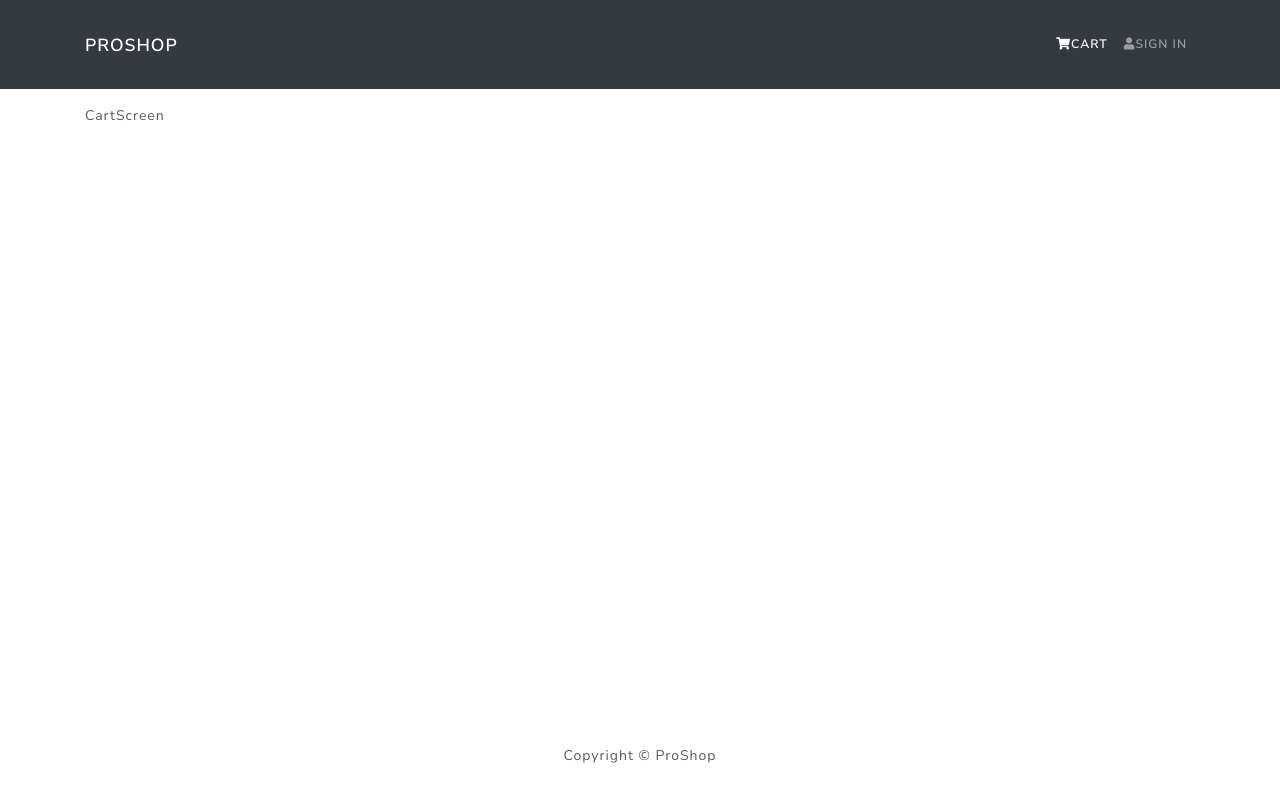
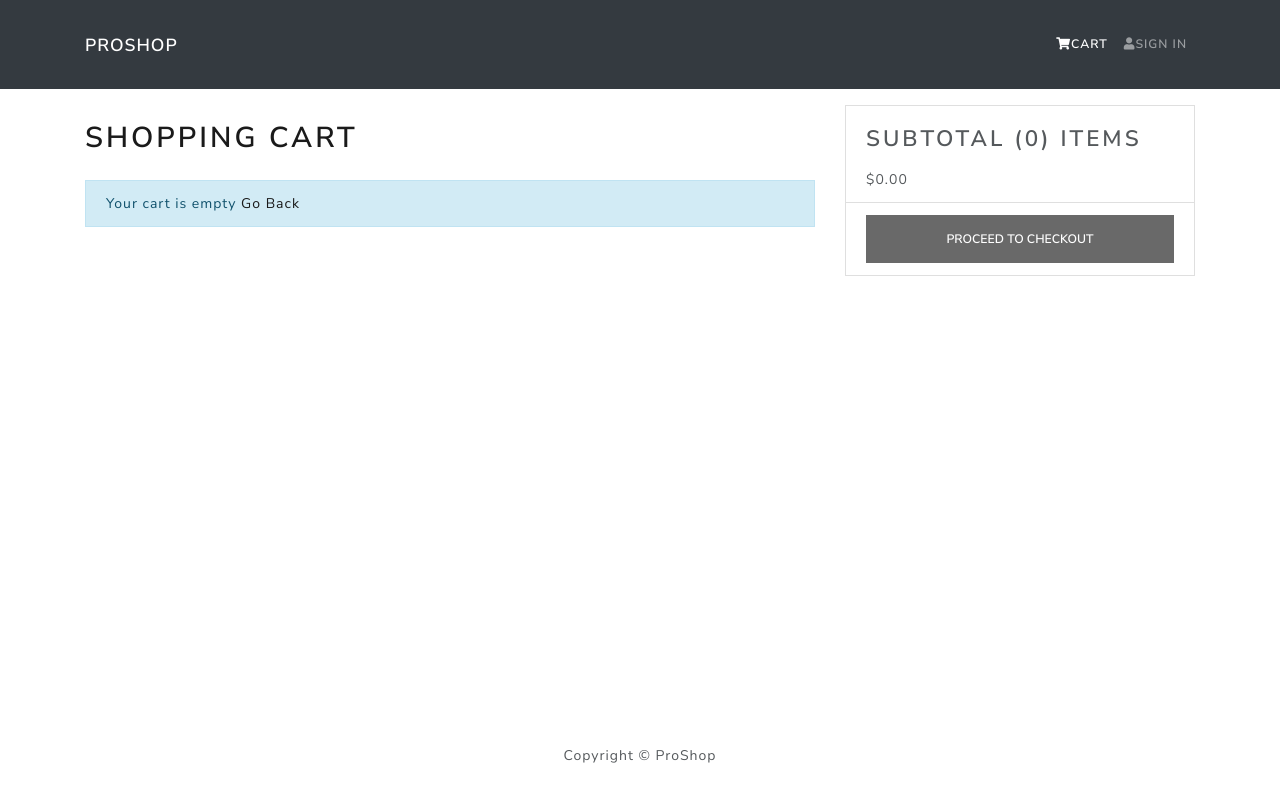
Before and after one commit to baher-zakhary/proshop_mern, a React (Create React App) app in the folder frontend/: page /cart in a window 1280 px wide. Built offline with nearby package versions, Linux system fonts and the light colour scheme.

Commit message:
- Completed cart screen - Some fixes

```diff
--- a/frontend/src/actions/cartActions.js
+++ b/frontend/src/actions/cartActions.js
@@ -2,7 +2,7 @@ import axios from 'axios'
 import { cartActionTypes } from '../constants/actionTypes/cartActionTypes'
 
 export const addToCart = (id, quantity) => async (dispatch, getState) => {
-    const { data } = await axios.get(`v1/api/products/${id}`)
+    const { data } = await axios.get(`/v1/api/products/${id}`)
 
     dispatch({
         type: cartActionTypes.CART_ADD_ITEM,
@@ -14,3 +14,12 @@ export const addToCart = (id, quantity) => async (dispatch, getState) => {
 
     localStorage.setItem('cartItems', JSON.stringify(getState().cart.cartItems))
 }
+
+export const removeFromCart = (id) => async (dispatch, getState) => {
+    dispatch({
+        type: cartActionTypes.CART_REMOVE_ITEM,
+        payload: id
+    })
+
+    localStorage.setItem('cartItems', JSON.stringify(getState().cart.cartItems))
+}
--- a/frontend/src/index.css
+++ b/frontend/src/index.css
@@ -6,6 +6,16 @@ h3 {
   padding: 1rem 0;
 }
 
+h1 {
+  font-size: 1.8rem;
+  padding: 1rem 0;
+}
+
+h2 {
+  font-size: 1.4rem;
+  padding: 0.5rem 0;
+}
+
 .rating span {
   margin: 0.1rem;
 }
--- a/frontend/src/reducers/cartReducers.js
+++ b/frontend/src/reducers/cartReducers.js
@@ -1,10 +1,10 @@
 import { cartActionTypes } from "../constants/actionTypes/cartActionTypes";
 
 export const cartReducer = (state = { cartItems: [] }, action) => {
-    switch (state.type) {
+    switch (action.type) {
         case cartActionTypes.CART_ADD_ITEM:
             const itemToAdd = action.payload
-            const indexFound = state.cartItems.findIndex(item => item.product === itemToAdd.product);
+            const indexFound = state.cartItems.findIndex(item => item._id === itemToAdd._id);
             if (indexFound !== -1) {
                 const newCartItems = [...state.cartItems]
                 newCartItems.splice(indexFound, 1, itemToAdd)
@@ -18,6 +18,12 @@ export const cartReducer = (state = { cartItems: [] }, action) => {
                     cartItems: [...state.cartItems, itemToAdd]
                 }
             }
+        case cartActionTypes.CART_REMOVE_ITEM:
+            const itemToRemoveId = action.payload
+            return {
+                ...state,
+                cartItems: state.cartItems.filter(item => item._id !== itemToRemoveId)
+        }
         default:
             return state
     }
--- a/frontend/src/screens/CartScreen.js
+++ b/frontend/src/screens/CartScreen.js
@@ -1,9 +1,134 @@
-import React from 'react'
+import React, { useEffect } from "react";
+import { Link, useNavigate, useParams, useSearchParams } from "react-router-dom";
+import { useDispatch, useSelector } from "react-redux";
+import {
+  Row,
+  Col,
+  ListGroup,
+  Image,
+  Form,
+  Button,
+  Card,
+} from "react-bootstrap";
+import Message from "../components/Message";
+import { addToCart, removeFromCart } from "../actions/cartActions";
 
 const CartScreen = () => {
+  const { id: productId } = useParams();
+  const [searchParams] = useSearchParams();
+  const quantity = searchParams.get("quantity");
+
+  const dispatch = useDispatch();
+  const navigate = useNavigate();
+
+  const cart = useSelector((state) => state.cart);
+  const { cartItems } = cart;
+
+  useEffect(() => {
+    if (productId) {
+      dispatch(addToCart(productId, quantity));
+    }
+  }, [dispatch, productId, quantity]);
+
+  const removeFromCartHandler = (id) => {
+    dispatch(removeFromCart(id))
+  };
+
+  const getTotalQuantities = () => {
+    return cartItems.reduce(
+      (accumulator, currentItem) => accumulator + Number(currentItem.quantity),
+      0
+    );
+  };
+
+  const getSubTotal = () => {
+    return cartItems
+      .reduce(
+        (accumulator, currentItem) =>
+          accumulator + Number(currentItem.quantity) * currentItem.price,
+        0
+      )
+      .toFixed(2);
+  };
+
+  const checkoutHandler = () => {
+    navigate('/login?redirect=shipping')
+  }
+
   return (
-    <div>CartScreen</div>
-  )
-}
+    <Row>
+      <Col md={8}>
+        <h1>Shopping Cart</h1>
+        {cartItems.length === 0 ? (
+          <Message>
+            Your cart is empty <Link to="/">Go Back</Link>
+          </Message>
+        ) : (
+          <ListGroup variant="flush">
+            {cartItems.map((item) => (
+              <ListGroup.Item key={item._id}>
+                <Row>
+                  <Col md={2}>
+                    <Image src={item.image} alt={item.name} fluid rounded />
+                  </Col>
+                  <Col md={3}>
+                    <Link to={`/product/${item._id}`}>{item.name}</Link>
+                  </Col>
+                  <Col md={2}>${item.price}</Col>
+                  <Col md={2}>
+                    <Form.Control
+                      as="select"
+                      value={item.quantity}
+                      onChange={(e) =>
+                        dispatch(addToCart(item._id, Number(e.target.value)))
+                      }
+                    >
+                      {[...Array(item.countInStock).keys()].map((index) => {
+                        const count = index + 1;
+                        return (
+                          <option key={count} value={count}>
+                            {count}
+                          </option>
+                        );
+                      })}
+                    </Form.Control>
+                  </Col>
+                  <Col md={2}>
+                    <Button
+                      type="button"
+                      variant
+                      onClick={() => removeFromCartHandler(item._id)}
+                    >
+                      <i className="fas fa-trash"></i>
+                    </Button>
+                  </Col>
+                </Row>
+              </ListGroup.Item>
+            ))}
+          </ListGroup>
+        )}
+      </Col>
+      <Col md={4}>
+        <Card>
+          <ListGroup variant="flush">
+            <ListGroup.Item>
+              <h2>Subtotal ({getTotalQuantities()}) items</h2> ${getSubTotal()}
+            </ListGroup.Item>
+            <ListGroup.Item>
+              <Button
+                type="button"
+                className="btn-block"
+                disabled={cartItems.length === 0}
+                onClick={checkoutHandler}
+              >
+                Proceed to checkout
+              </Button>
+            </ListGroup.Item>
+          </ListGroup>
+        </Card>
+      </Col>
+    </Row>
+  );
+};
 
-export default CartScreen
+export default CartScreen;
--- a/frontend/src/screens/ProductScreen.js
+++ b/frontend/src/screens/ProductScreen.js
@@ -7,7 +7,7 @@ import { listProductDetails } from "../actions/productActions";
 import Loader from "../components/Loader";
 import Message from "../components/Message";
 
-const ProductScreen = ({ history }) => {
+const ProductScreen = () => {
   const [quantity, setQuantity] = useState(1);
   const { id } = useParams();
   const navigate = useNavigate()
```
